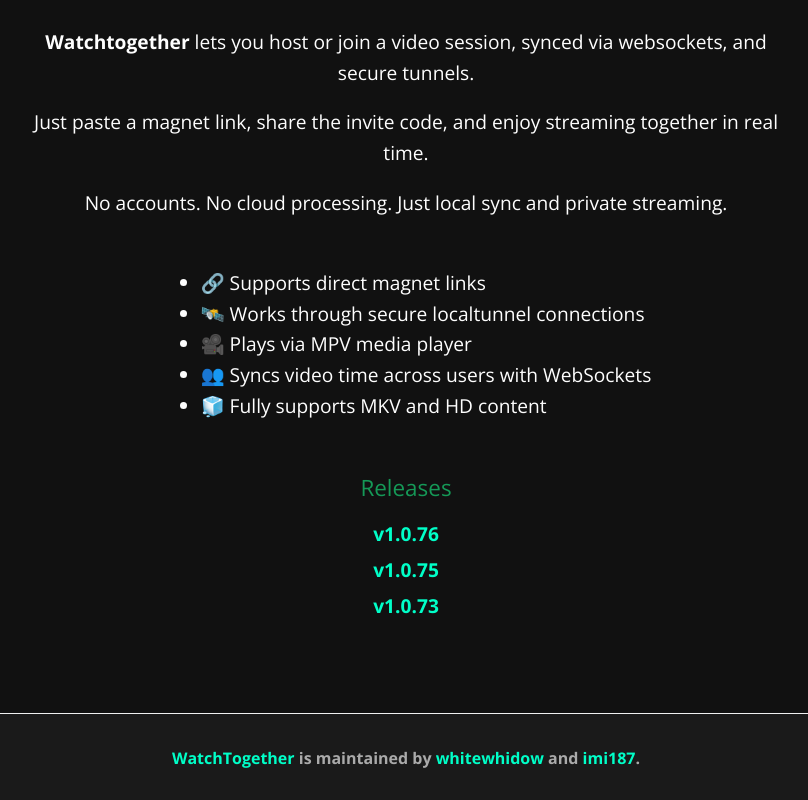
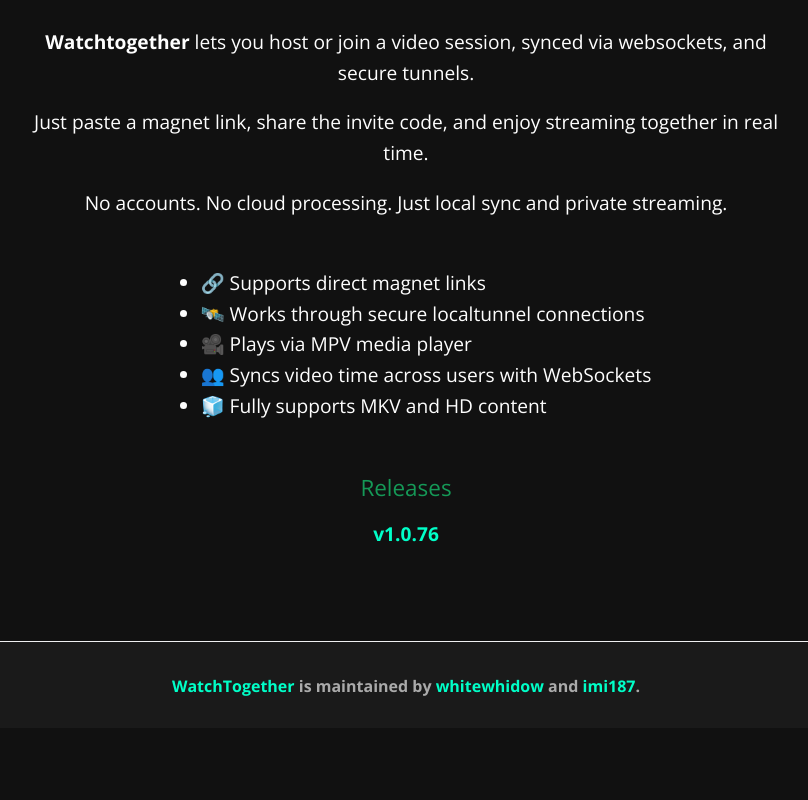
Before and after one commit to BranchBit/watchtogether_public, a plain HTML site: page index.html in a window 1280 px wide. Shown: the part 367-1167 px from the top of the page, without its empty margins (234-1042 px from the left). After the commit the page ends 1095 px from the top, so only its background shows below. Drawn offline with nearby package versions, Linux system fonts and the light colour scheme.

Commit message:
Update index.html

```diff
--- a/index.html
+++ b/index.html
@@ -96,8 +96,6 @@
 <ul class='release-list'>
  <!--RELEASE-LIST-->
 <li><a href='https://github.com/BranchBit/watchtogether_public/releases/tag/v1.0.76'>v1.0.76</a></li>
-<li><a href='https://github.com/BranchBit/watchtogether_public/releases/tag/v1.0.75'>v1.0.75</a></li>
-<li><a href='https://github.com/BranchBit/watchtogether_public/releases/tag/v1.0.73'>v1.0.73</a></li>
 </ul>
     </section>
 
```
